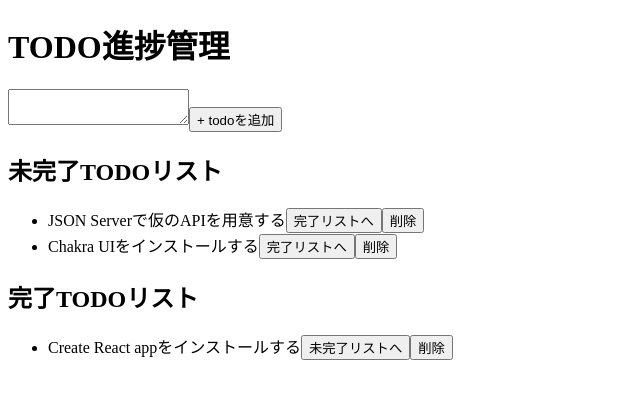
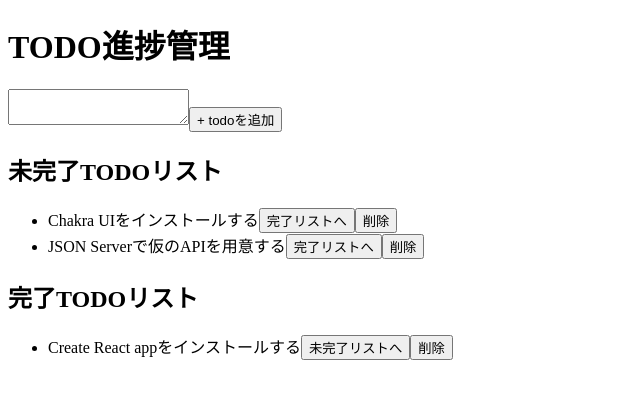
Before and after one commit to micchy466/todo-app, a React (Create React App) app: page / in a window 1280 px wide. Shown: the top 398 px of the page, without its empty margins (0-640 px from the left). Built offline with nearby package versions, Linux system fonts and the light colour scheme; data requests are answered from the project's data file.

Commit message:
♻️ App.jsから余分なコード削除

```diff
--- a/src/components/App.js
+++ b/src/components/App.js
@@ -1,7 +1,4 @@
-import React, { useState, useEffect } from "react";
-import axios from "axios";
-
-const todoDataUrl = "http://localhost:3100/todos";
+import { useTodo } from '../hooks/useTodo';
 
 const TodoTitle = ({ title, as }) => {
   if (as === 'h1') return <h1>{title}</h1>
@@ -10,7 +7,6 @@ const TodoTitle = ({ title, as }) => {
 };
 
 const TodoItem = ({ todo }) => {
-  console.log(todo);
   return (
     <li>
       {todo.content}
@@ -21,9 +17,6 @@ const TodoItem = ({ todo }) => {
 };
 
 const TodoList = ({ todoList }) => {
-
-
-
   return (
     <ul>
       {todoList.map((todo) => <TodoItem todo={todo} key={todo.id} />)}
@@ -32,23 +25,18 @@ const TodoList = ({ todoList }) => {
 }
 
 function App() {
-  const [todoList, setTodoList] = useState([]);
 
-  useEffect(() => {
-    const fetchData = async () => {
-      const response = await axios.get(todoDataUrl);
-      setTodoList(response.data);
-    };
-    fetchData()
-  }, []);
+  const {
+    todoList
+  } = useTodo();
 
-  // console.log("TODOリスト:", todoList);
+  console.log("TODOリスト:", todoList);
 
   const inCompletedList = todoList.filter((todo) => {
     return !todo.done;
   });
 
-  // console.log("未完了TODOリスト:", inCompletedList);
+  // // console.log("未完了TODOリスト:", inCompletedList);
 
   const completedList = todoList.filter((todo) => {
     return todo.done;
@@ -61,32 +49,12 @@ function App() {
       <TodoTitle title='TODO進捗管理' as='h1' />
       <textarea />
       <button>+ todoを追加</button>
+
       <TodoTitle title='未完了TODOリスト' as='h2' />
       <TodoList todoList={inCompletedList} />
-      {/* <ul>
-        {inCompletedList.map((todo) => (
-          <li key={todo.id}>
-            {todo.content}
-            <button>
-              {todo.done ? "未完了リストへ" : "完了リストへ"}
-            </button>
-            <button>削除</button>
-          </li>
-        ))}
-      </ul> */}
+
       <TodoTitle title='完了TODOリスト' as='h2' />
       <TodoList todoList={completedList} />
-      {/* <ul>
-        {completedList.map((todo) => (
-          <li key={todo.id}>
-            {todo.content}
-            <button>
-              {todo.done ? "未完了リストへ" : "完了リストへ"}
-            </button>
-            <button>削除</button>
-          </li>
-        ))}
-      </ul> */}
     </>
   );
 
--- a/src/hooks/useTodo.js
+++ b/src/hooks/useTodo.js
@@ -1,13 +1,13 @@
 import { useState, useEffect } from "react";
 import { ulid } from "ulid";
-import * as todoData from '../api/todos';
+import * as todoData from '../apis/todos';
 
 export const useTodo = () => {
   const [todoList, setTodoList] = useState([]);
 
   useEffect(() => {
     todoData.getAllTodosData().then((todo) => {
-      setTodoList([...todo].reverse);
+      setTodoList([...todo].reverse());
     });
   }, []);
 
```
Also changed, not shown: src/apis/todos.js (renamed from src/api/todos.js).
